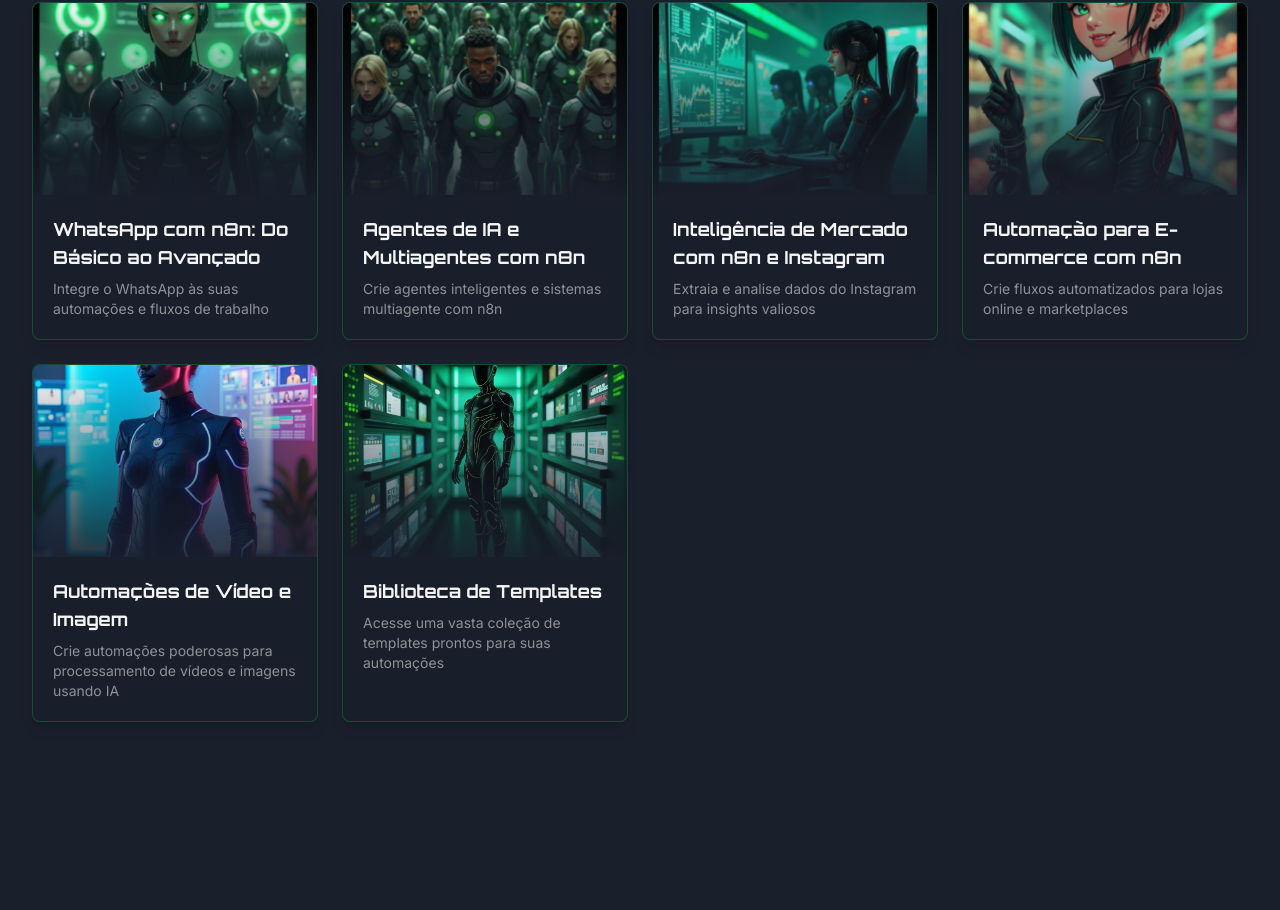
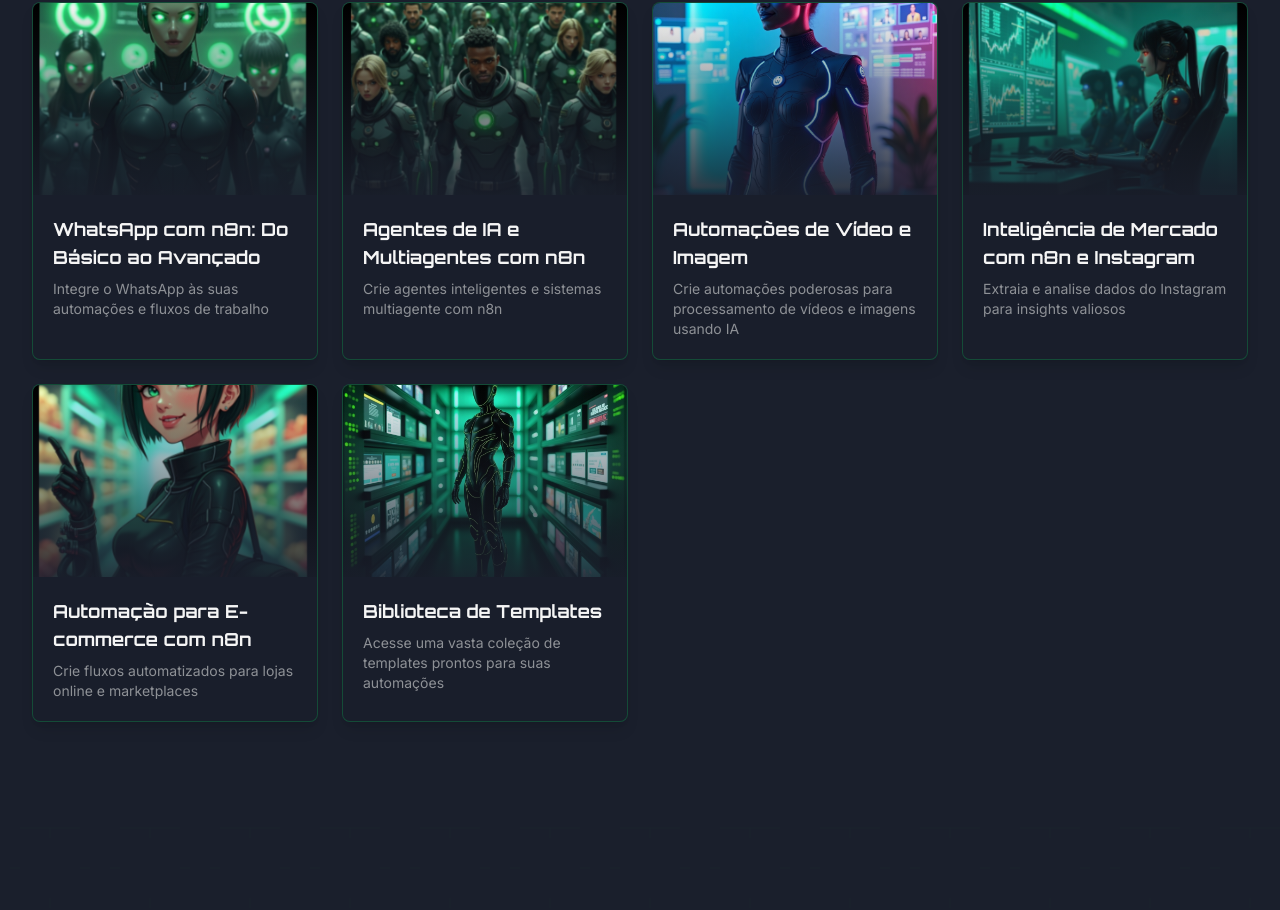
Before and after one commit to Iadonai/ai-automation-flow-master, a React (Vite) app: page / in a window 1280 px wide. Shown: the part 5012-5922 px from the top of the page. Built offline with nearby package versions, Linux system fonts and the light colour scheme.

Commit message:
Fix: Reorder course modules
Move "Video & Image Automations" after "Agentes de IA" and "Multiagentes de IA", and move "Template Library" to the end.

```diff
--- a/src/components/CourseModules.tsx
+++ b/src/components/CourseModules.tsx
@@ -63,6 +63,11 @@ const CourseModules: React.FC<CourseModulesProps> = ({ moduleImages }) => {
       image: moduleImages[5]
     },
     {
+      title: "Automações de Vídeo e Imagem",
+      description: "Crie automações poderosas para processamento de vídeos e imagens usando IA",
+      image: "/lovable-uploads/27f7f0f6-287f-4f9f-9fa7-853dcc7d9285.png"
+    },
+    {
       title: "Inteligência de Mercado com n8n e Instagram",
       description: "Extraia e analise dados do Instagram para insights valiosos",
       image: moduleImages[6]
@@ -71,11 +76,6 @@ const CourseModules: React.FC<CourseModulesProps> = ({ moduleImages }) => {
       title: "Automação para E-commerce com n8n",
       description: "Crie fluxos automatizados para lojas online e marketplaces",
       image: moduleImages[7]
-    },
-    {
-      title: "Automações de Vídeo e Imagem",
-      description: "Crie automações poderosas para processamento de vídeos e imagens usando IA",
-      image: "/lovable-uploads/27f7f0f6-287f-4f9f-9fa7-853dcc7d9285.png"
     },
     {
       title: "Biblioteca de Templates",
```
